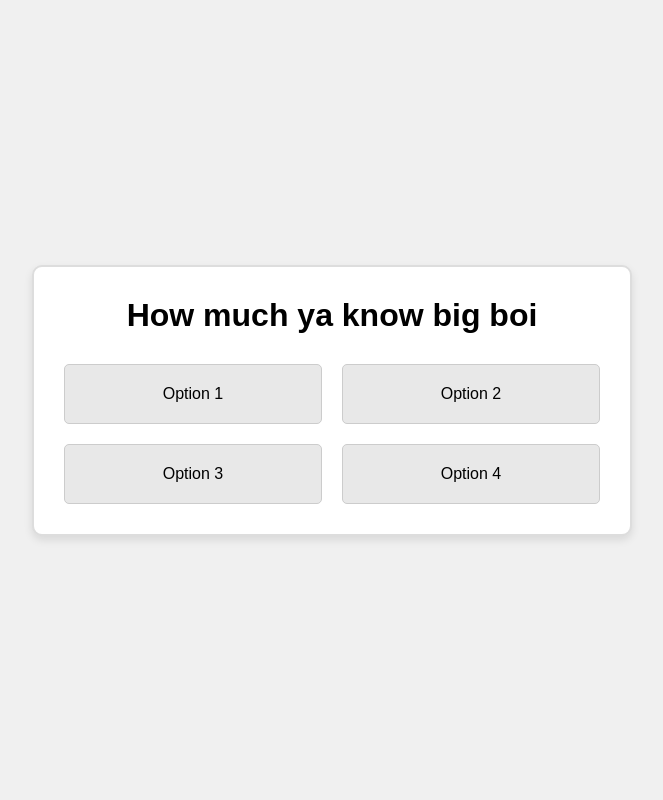
After one commit to M4RZTI4N/wildhacks2025, a Flask app: template templates/level.html in a window 1280 px wide. The commit adds this page. Shown: the whole page, without its empty margins (308-971 px from the left). Run offline with Flask 3, Linux system fonts and the light colour scheme; the template is opened without the code that fills it, so the values that code supplies are empty.

```diff
--- /dev/null
+++ b/static/level.css
@@ -0,0 +1,67 @@
+/* Reset default browser styles */
+* {
+    box-sizing: border-box;
+    margin: 0;
+    padding: 0;
+  }
+
+  body {
+    background: #f0f0f0;
+    font-family: Arial, sans-serif;
+    display: flex;
+    justify-content: center;
+    align-items: center;
+    min-height: 100vh;
+  }
+
+  /* Container styling for the level box */
+  .level-container {
+    background: #fff;
+    width: 90%;
+    max-width: 600px;
+    padding: 30px;
+    border: 2px solid #ddd;
+    border-radius: 10px;
+    text-align: center;
+    box-shadow: 0 4px 8px rgba(0, 0, 0, 0.1);
+  }
+
+  /* Styling for the question */
+  .level-container h1 {
+    font-size: 32px;
+    margin-bottom: 30px;
+  }
+
+  /* Flex layout for the buttons with wrapping */
+  .button-boxes {
+    display: flex;
+    flex-wrap: wrap;
+    justify-content: center;
+    gap: 20px;
+  }
+
+  /* Each button occupies roughly half the container width (2 per row) */
+  .selectable-button {
+    background: #e8e8e8;
+    border: 1px solid #ccc;
+    border-radius: 5px;
+    padding: 20px;
+    font-size: 16px;
+    cursor: pointer;
+    transition: background 0.3s, border 0.3s;
+    /* Force two per row */
+    flex: 0 0 calc(50% - 10px);
+    max-width: calc(50% - 10px);
+  }
+
+  /* Hover effect for the buttons */
+  .selectable-button:hover {
+    background: #d0d0d0;
+  }
+
+  /* Styling for a selected button (toggle via JavaScript if needed) */
+  .selectable-button.selected {
+    background: #4285f4;
+    color: #fff;
+    border-color: #4285f4;
+  }
--- a/templates/home.html
+++ b/templates/home.html
@@ -14,6 +14,8 @@
       <button class="learn-now" onclick="window.location.href='input.html'">Get started</button>
       <button class="more">More about us</button>
     </div>
+    <link href="https://fonts.googleapis.com/css2?family=Material+Symbols+Rounded:wght@400&display=swap" rel="stylesheet">
+
   </div>
 </body>
 </html>
--- /dev/null
+++ b/templates/level.html
@@ -0,0 +1,20 @@
+<!DOCTYPE html>
+<html lang="en">
+<head>
+  <meta charset="UTF-8">
+  <meta name="viewport" content="width=device-width, initial-scale=1">
+  <link rel="stylesheet" href="../static/level.css">
+  <title>Level</title>
+</head>
+<body>
+  <div class="level-container">
+    <h1>How much ya know big boi</h1>
+    <div class="button-boxes">
+      <button class="selectable-button" id="option1">Option 1</button>
+      <button class="selectable-button" id="option2">Option 2</button>
+      <button class="selectable-button" id="option3">Option 3</button>
+      <button class="selectable-button" id="option4">Option 4</button>
+    </div>
+  </div>
+</body>
+</html>
```
Also changed, not shown: static/home.css (+45 -1 lines).
